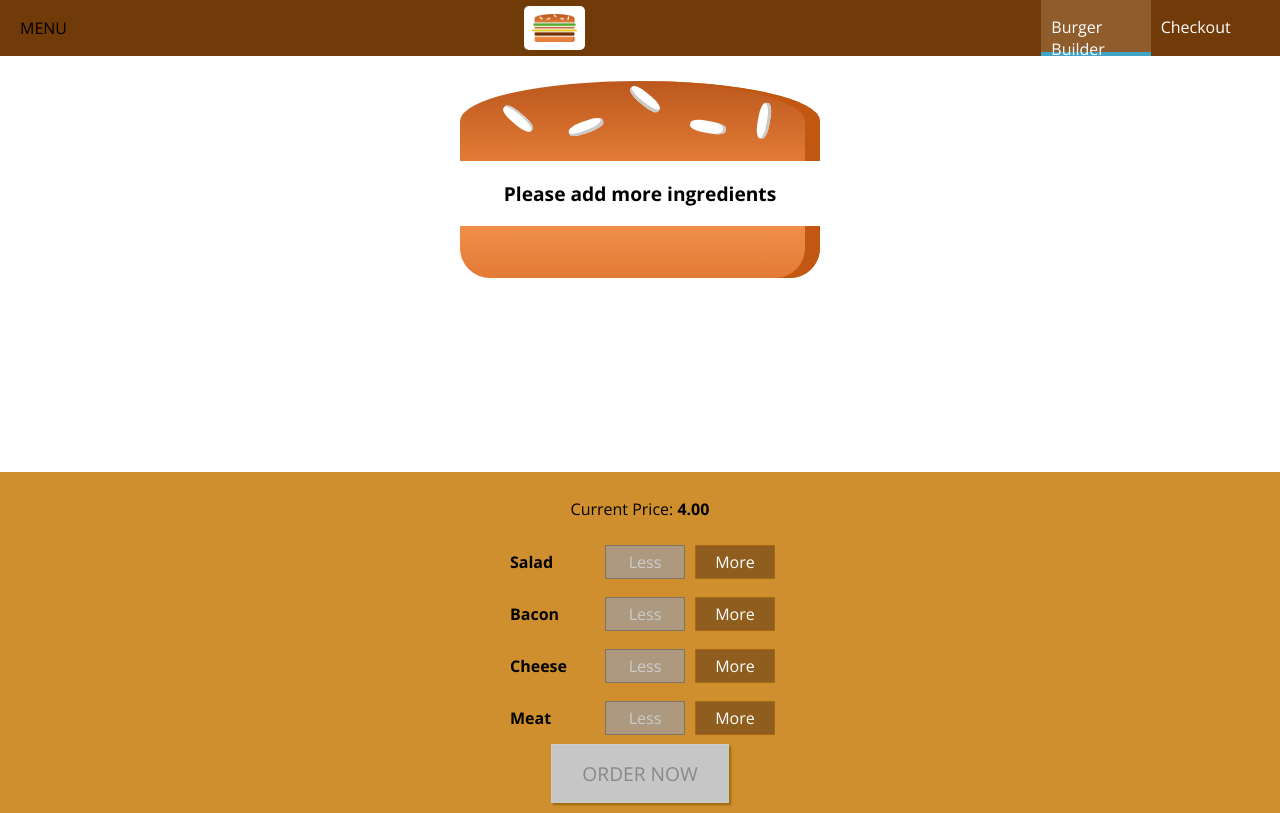
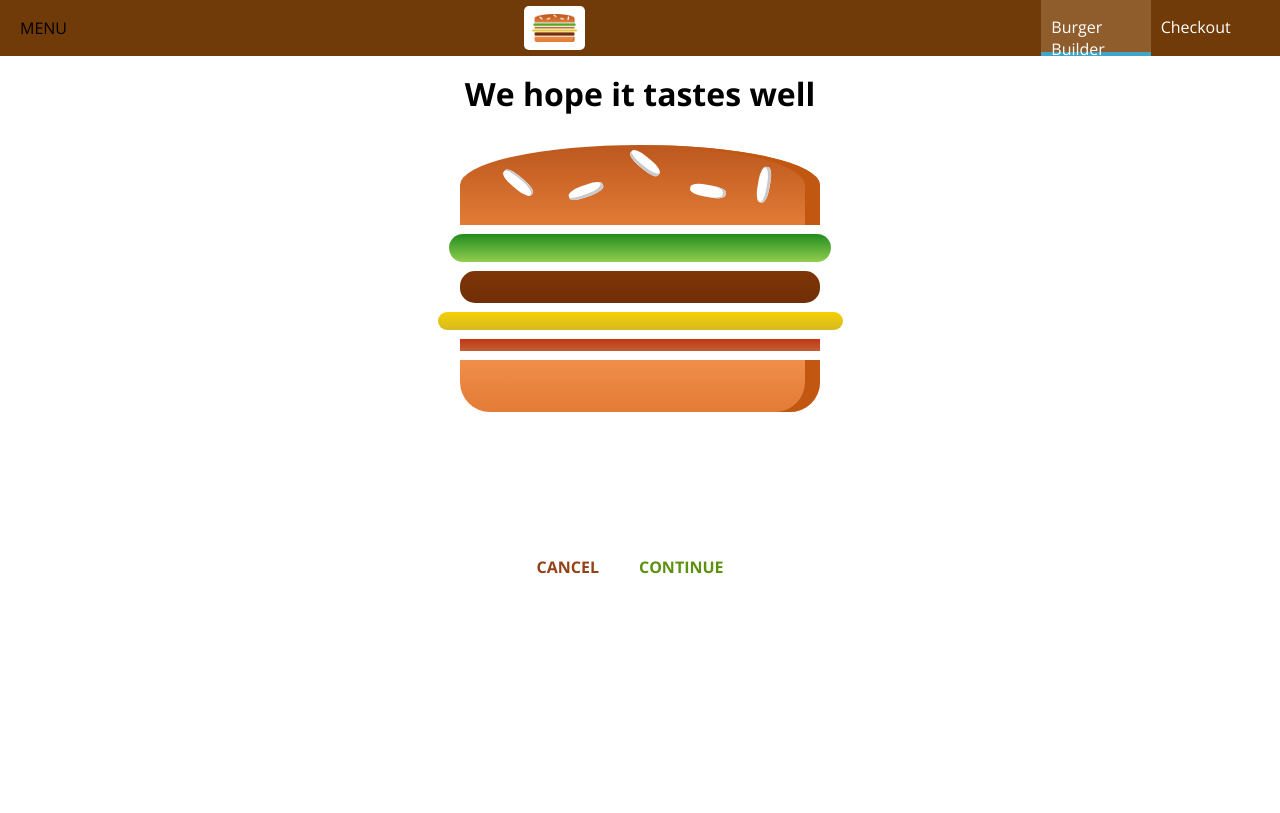
Before and after one commit to dlwangyilin/Burger-Builder, a React (Create React App) app: page /checkout in a window 1280 px wide. Built offline with nearby package versions, Linux system fonts and the light colour scheme.

Commit message:
Add router

```diff
--- a/package.json
+++ b/package.json
@@ -10,6 +10,8 @@
     "prop-types": "^15.7.2",
     "react": "^16.13.1",
     "react-dom": "^16.13.1",
+    "react-router": "^5.2.0",
+    "react-router-dom": "^5.2.0",
     "react-scripts": "3.4.1"
   },
   "scripts": {
--- a/src/App.js
+++ b/src/App.js
@@ -1,13 +1,19 @@
 import React, { Component } from 'react';
+import {Route, Switch} from 'react-router-dom';
 import Layout from './hoc/Layout/Layout';
 import BurgerBuilder from "./Containers/BurgerBuilder/BurgerBuilder";
+import Checkout from "./Containers/Checkout/Checkout";
+
 
 class App extends Component {
   render() {
     return (
       <div>
         <Layout>
-          <BurgerBuilder/>
+            <Switch>
+                <Route path="/checkout" component={Checkout} />
+                <Route path="/" component={BurgerBuilder} />
+            </Switch>
         </Layout>
       </div>
     );
--- a/src/Components/Burgur/Burger.js
+++ b/src/Components/Burgur/Burger.js
@@ -1,16 +1,20 @@
 import React from "react";
+import {withRouter} from 'react-router-dom';
 import classes from './Burger.module.css';
 import BurgerIngredient from "./BurgerIngredient/BurgerIngredient";
 
 const burger = (props) => {
-    let transformedIngredients = Object.keys(props.ingredients)
-        .map(igKey => {
-            return [...Array(props.ingredients[igKey])].map((_, i) => {
-                return <BurgerIngredient key={igKey + i} type={igKey}/>;
-            });
-    }).reduce((arr, el) => {return arr.concat(el)}, []);
-    if(transformedIngredients.length === 0) {
-        transformedIngredients = <p> Please add more ingredients </p>
+    let transformedIngredients = Object.keys( props.ingredients )
+        .map( igKey => {
+            return [...Array( props.ingredients[igKey] )].map( ( _, i ) => {
+                return <BurgerIngredient key={igKey + i} type={igKey} />;
+            } );
+        } )
+        .reduce((arr, el) => {
+            return arr.concat(el)
+        }, []);
+    if (transformedIngredients.length === 0) {
+        transformedIngredients = <p>Please start adding ingredients!</p>;
     }
     /*
     Object.keys(props.ingredients) 会把这个object的所有key作为string的形式放进array里
@@ -27,4 +31,4 @@ const burger = (props) => {
     );
 };
 
-export default burger;
+export default withRouter(burger);
--- /dev/null
+++ b/src/Components/Order/CheckoutSummary/CheckoutSummary.js
@@ -0,0 +1,23 @@
+import React from "react";
+import classes from './CheckoutSummary.module.css'
+import Burger from '../../Burgur/Burger';
+import Button from '../../UI/Button/Button';
+
+const checkoutSummary = (props) => {
+    return (
+        <div className={classes.CheckoutSummary}>
+            <h1>We hope it tastes well</h1>
+            <div style={{width: '100%', margin: 'auto'}}>
+                <Burger ingredients={props.ingredients}/>
+            </div>
+            <Button
+                btnType="Danger"
+                clicked={props.checkoutCancelled}>CANCEL</Button>
+            <Button
+                btnType="Success"
+                clicked={props.checkoutContinued}>CONTINUE</Button>
+        </div>
+    );
+}
+
+export default checkoutSummary;
--- /dev/null
+++ b/src/Components/Order/CheckoutSummary/CheckoutSummary.module.css
@@ -0,0 +1,11 @@
+.CheckoutSummary {
+    text-align: center;
+    width: 80%;
+    margin: auto;
+}
+
+@media (min-width: 600px) {
+    .CheckoutSummary {
+        width: 500px;
+    }
+}
--- a/src/Containers/BurgerBuilder/BurgerBuilder.js
+++ b/src/Containers/BurgerBuilder/BurgerBuilder.js
@@ -18,17 +18,20 @@ const INGREDIENT_PRICES = {
 
 class BurgerBuilder extends Component {
     state = {
-        ingredients: {
-            salad: 0,
-            bacon: 0,
-            cheese: 0,
-            meat: 0
-        },
+        ingredients: null,
         totalPrice: 4,
         purchasable: false,
         purchasing: false,
-        loading: false
+        loading: false,
+        error: false
     };
+
+    componentDidMount() {
+        axios.get('/ingredients.json')
+            .then(response => {
+                this.setState({ingredients: response.data});
+            }).catch(error => {this.setState({error: true})});
+    }
 
     updatePurchaseState(ingredients) {
 
@@ -77,30 +80,31 @@ class BurgerBuilder extends Component {
 
     purchaseContinueHandler = () => {
         // alert("Continue");
-        this.setState({loading: true});
-        const order = {
-            ingredients: this.state.ingredients,
-            price: this.state.totalPrice,
-            customer: {
-                name: 'Yilin Wang',
-                address: {
-                    street: 'Parkview Lane',
-                    zipcode: 96212,
-                    country: 'US'
-                },
-                email: 'dummy@du.com'
-            },
-            deliveryMethod: 'fastest'
-        };
-        axios.post('/orders.json', order)
-            .then(response => {
-                console.log(response);
-                this.setState({loading: false, purchasing: false});
-            })
-            .catch(error => {
-                console.log(error);
-                this.setState({loading: false, purchasing: false});
-            });
+        // this.setState({loading: true});
+        // const order = {
+        //     ingredients: this.state.ingredients,
+        //     price: this.state.totalPrice,
+        //     customer: {
+        //         name: 'Yilin Wang',
+        //         address: {
+        //             street: 'Parkview Lane',
+        //             zipcode: 96212,
+        //             country: 'US'
+        //         },
+        //         email: 'dummy@du.com'
+        //     },
+        //     deliveryMethod: 'fastest'
+        // };
+        // axios.post('/orders.json', order)
+        //     .then(response => {
+        //         console.log(response);
+        //         this.setState({loading: false, purchasing: false});
+        //     })
+        //     .catch(error => {
+        //         console.log(error);
+        //         this.setState({loading: false, purchasing: false});
+        //     });
+        this.props.history.push('/checkout');
     };
 
     render() {
@@ -112,14 +116,34 @@ class BurgerBuilder extends Component {
             disableInfo[key] = disableInfo[key] <= 0;
         }
 
-        let orderSummary = (
-            <OrderSummary
-                ingredients={this.state.ingredients}
-                price={this.state.totalPrice}
-                purchaseCanceled={this.purchaseCancelHandler}
-                purchaseContinued={this.purchaseContinueHandler}
-            />
-        );
+        let orderSummary = null;
+
+        let burger = this.state.error? <p>This can't be loaded</p> : <Spinner/>;
+
+        if (this.state.ingredients) {
+            burger = (
+                <Aux>
+                    <Burger ingredients={this.state.ingredients}/>
+                    <BurgerControls
+                        ingredientAdded={this.addIngredientHandler}
+                        ingredientRemoved={this.removeIngredientHandler}
+                        disabled={disableInfo}
+                        price={this.state.totalPrice}
+                        purchasable={this.state.purchasable}
+                        ordered={this.purchaseHandler}
+                    />
+                </Aux>
+            );
+
+            orderSummary = (
+                <OrderSummary
+                    ingredients={this.state.ingredients}
+                    price={this.state.totalPrice}
+                    purchaseCanceled={this.purchaseCancelHandler}
+                    purchaseContinued={this.purchaseContinueHandler}
+                />
+            );
+        }
 
         if (this.state.loading) {
             orderSummary = <Spinner/>
@@ -130,15 +154,7 @@ class BurgerBuilder extends Component {
                 <Modal show={this.state.purchasing} modalClosed={this.purchaseCancelHandler}>
                     {orderSummary}
                 </Modal>
-                <Burger ingredients={this.state.ingredients}/>
-                <BurgerControls
-                    ingredientAdded={this.addIngredientHandler}
-                    ingredientRemoved={this.removeIngredientHandler}
-                    disabled={disableInfo}
-                    price={this.state.totalPrice}
-                    purchasable={this.state.purchasable}
-                    ordered={this.purchaseHandler}
-                />
+                {burger}
             </Aux>
         );
     }
--- /dev/null
+++ b/src/Containers/Checkout/Checkout.js
@@ -0,0 +1,33 @@
+import React, {Component} from "react";
+import CheckoutSummary from '../../Components/Order/CheckoutSummary/CheckoutSummary';
+
+class Checkout extends Component{
+    state = {
+        ingredients: {
+            salad: 1,
+            meat: 1,
+            cheese: 1,
+            bacon: 1
+        }
+    }
+
+    checkoutCancelledHandler = () => {
+        this.props.history.goBack();
+    }
+
+    checkoutContinuedHandler = () => {
+        this.props.history.replace('./checkout/contact-data');
+    }
+
+    render() {
+        return (
+            <div>
+                <CheckoutSummary ingredients={this.state.ingredients}
+                                 checkoutCancelled={this.checkoutCancelledHandler}
+                                 checkoutContinued={this.checkoutContinuedHandler}/>
+            </div>
+        );
+    }
+}
+
+export default Checkout;
--- a/src/hoc/WithErrorHandler/WithErrorHandler.js
+++ b/src/hoc/WithErrorHandler/WithErrorHandler.js
@@ -5,19 +5,26 @@ import Aux from '../Auxiliary/Auxiliary';
 const withErrorHandler = (WrappedComponent, axios) => {
     return class extends Component {
 
-        state = {
-            error: null
-        };
+        constructor(props) {
+            super(props);
+            this.state = {
+                error: null
 
-        componentDidMount() {
-            axios.interceptors.request.use(req => {
+            };
+
+            this.reqInterceptor = axios.interceptors.request.use(req => {
                 this.setState({error:null});
                 return req;
             });
 
-            axios.interceptors.response.use(response => response, error => {
+            this.resInterceptor = axios.interceptors.response.use(response => response, error => {
                 this.setState({error:error});
-            })
+            });
+        }
+
+        componentWillMount() {
+            axios.interceptors.request.eject(this.reqInterceptor);
+            axios.interceptors.response.eject(this.resInterceptor);
         }
 
         errorConfirmedHandler = () => {
@@ -25,6 +32,7 @@ const withErrorHandler = (WrappedComponent, axios) => {
         };
 
         render() {
+
             return (
                 <Aux>
                     <Modal show={this.state.error} modalClosed={this.errorConfirmedHandler}>
--- a/src/index.js
+++ b/src/index.js
@@ -3,6 +3,12 @@ import ReactDOM from 'react-dom';
 import './index.css';
 import App from './App';
 import registerServiceWorker from './registerServiceWorker';
+import {BrowserRouter} from "react-router-dom";
 
-ReactDOM.render(<App />, document.getElementById('root'));
+const app = (
+    <BrowserRouter>
+        <App/>
+    </BrowserRouter>
+);
+ReactDOM.render(app, document.getElementById('root'));
 registerServiceWorker();
```
Also changed, not shown: 1 other file (tests, documents, lock files or other folders).
